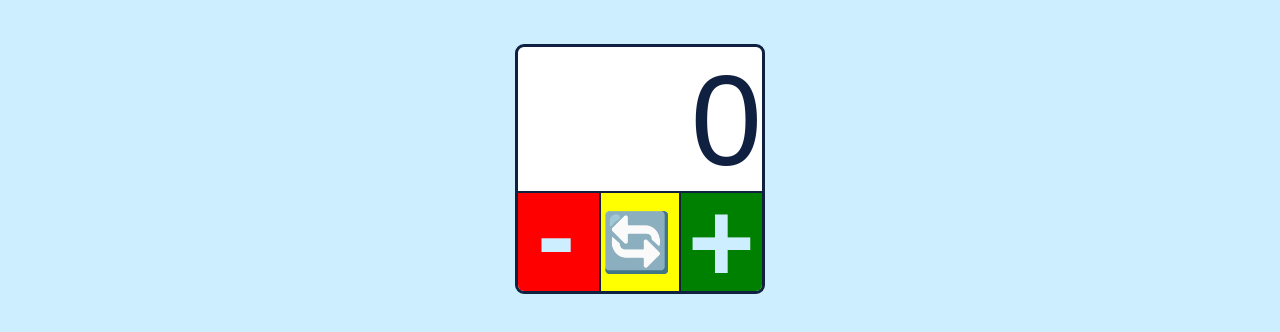
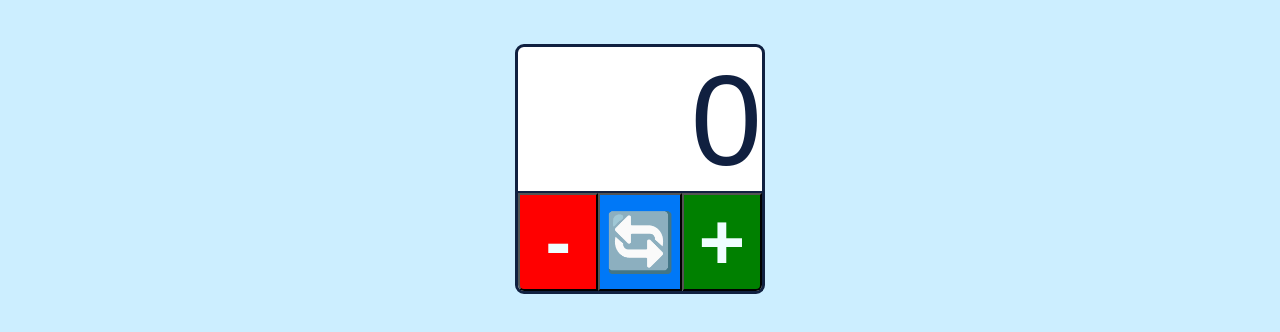
Before and after one commit to Karl74/plainJS, a plain HTML site: page clicker/index.html in a window 1280 px wide. Shown: the part 114-446 px from the top of the page. Drawn offline with Linux system fonts and the light colour scheme.

Commit message:
complete

```diff
--- a/clicker/clicker.js
+++ b/clicker/clicker.js
@@ -26,14 +26,38 @@
  screenDisplay.innerHTML = "0"
  screenHolder.append(screenDisplay)
 
- let minusControl = document.createElement("div")
- minusControl.classList.add("minus")
- controlHolder.append(minusControl)
+ let minusButton = document.createElement("button")
+ minusButton.classList.add("minus")
+ minusButton.innerHTML = "-"
+ controlHolder.append(minusButton)
 
- let refreshButton = document.createElement('div')
+ let refreshButton = document.createElement('button')
  refreshButton.classList.add("refresh")
+ refreshButton.innerHTML = "&#x1f504"
  controlHolder.append(refreshButton)
 
- let plusButton = document.createElement("div")
+ let plusButton = document.createElement("button")
  plusButton.classList.add("plus")
+ plusButton.innerHTML = "+"
  controlHolder.append(plusButton)
+
+ var count=0
+
+ sum = ()=> {
+ 	count ++
+ 	screenDisplay.innerHTML = count
+ }
+
+ substract = ()=>{
+ 	count--
+ 	screenDisplay.innerHTML = count
+ }
+
+ zero = ()=>{
+ 	count = 0
+ 	screenDisplay.innerHTML = count
+ }
+
+plusButton.addEventListener("click", sum)
+minusButton.addEventListener("click", substract)
+refreshButton.addEventListener("click",zero)
--- a/clicker/style.css
+++ b/clicker/style.css
@@ -67,29 +67,19 @@ body {
 	display: flex;
 	justify-content: center;
 	align-items: center;
-}
-
-.minus:after {
-	content: "-";
-	font-size:115px;
-	color: #cceeff;
+	font-size:78px;
+	color: #effeff;
 	font-weight: bolder;
-	padding:0px 5px 14px 0px;
 }
 
 .refresh {
 	height: 100%;
 	width: calc(250px/3);
 	text-align: center;
-	background-color: #ffff00;
-	border-right: 2px solid #102040;
-	border-left: 2px solid #102040;
+	background-color: #0078f7;
 	display: flex;
 	align-items: center;
-}
-
-.refresh:after {
-	content:"\1F504";
+	justify-content: center;
 	font-size: 57px;
 	font-weight: bolder;
 }
@@ -97,17 +87,12 @@ body {
 .plus {
 	height: 100%;
 	width: calc(250px/3);
-	text-align: center;
 	background-color: #008000;
 	border-radius: 0px 0px 6px 0px;
 	display: flex;
 	align-items: center;
 	justify-content: center;
-}
-
-.plus:after {
-	content:"+";
-	font-size: 115px;
-	color:#cceeff;
+	font-size: 80px;
+	color:#effeff;
 	font-weight: bolder;
 }
```
